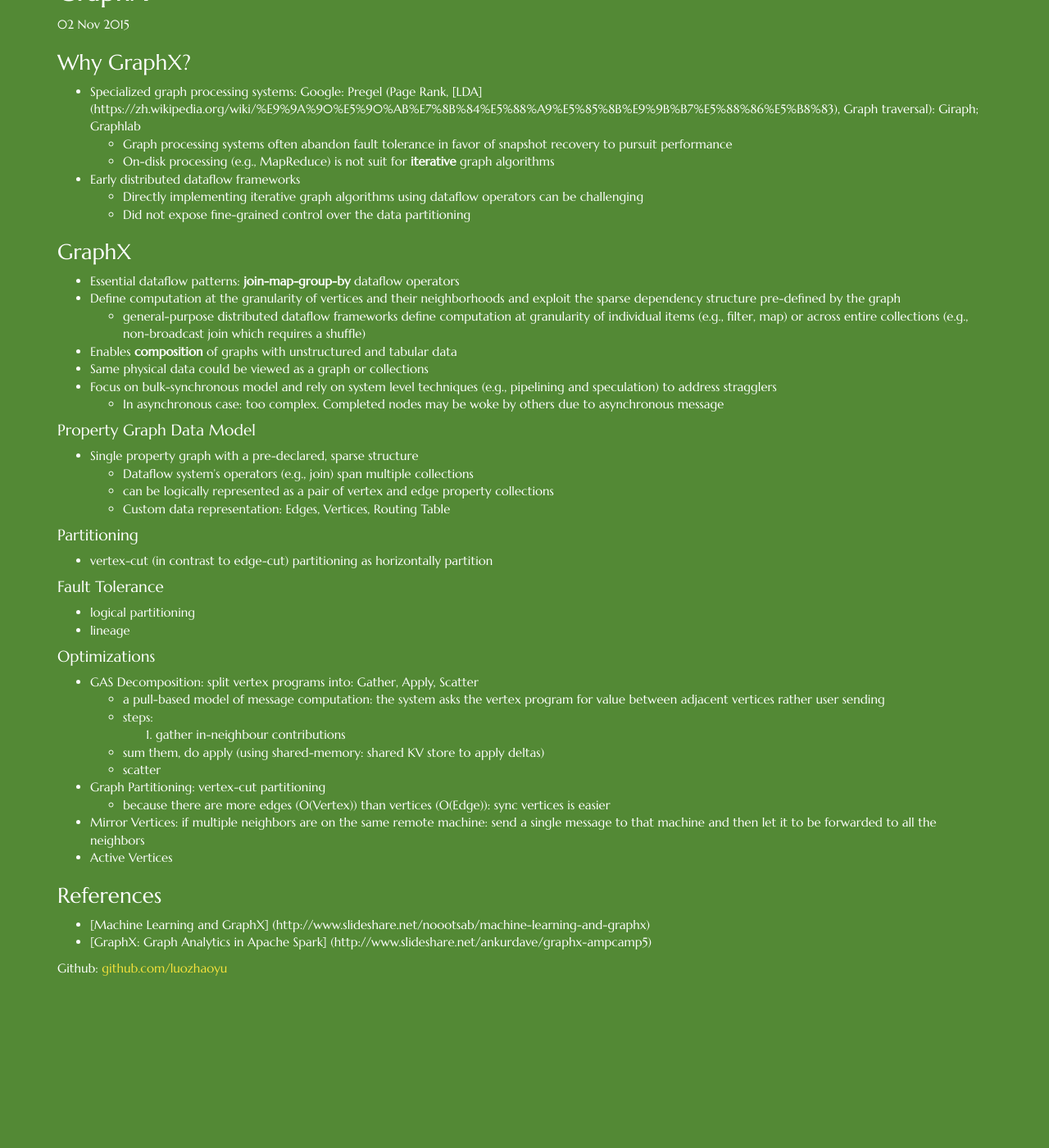
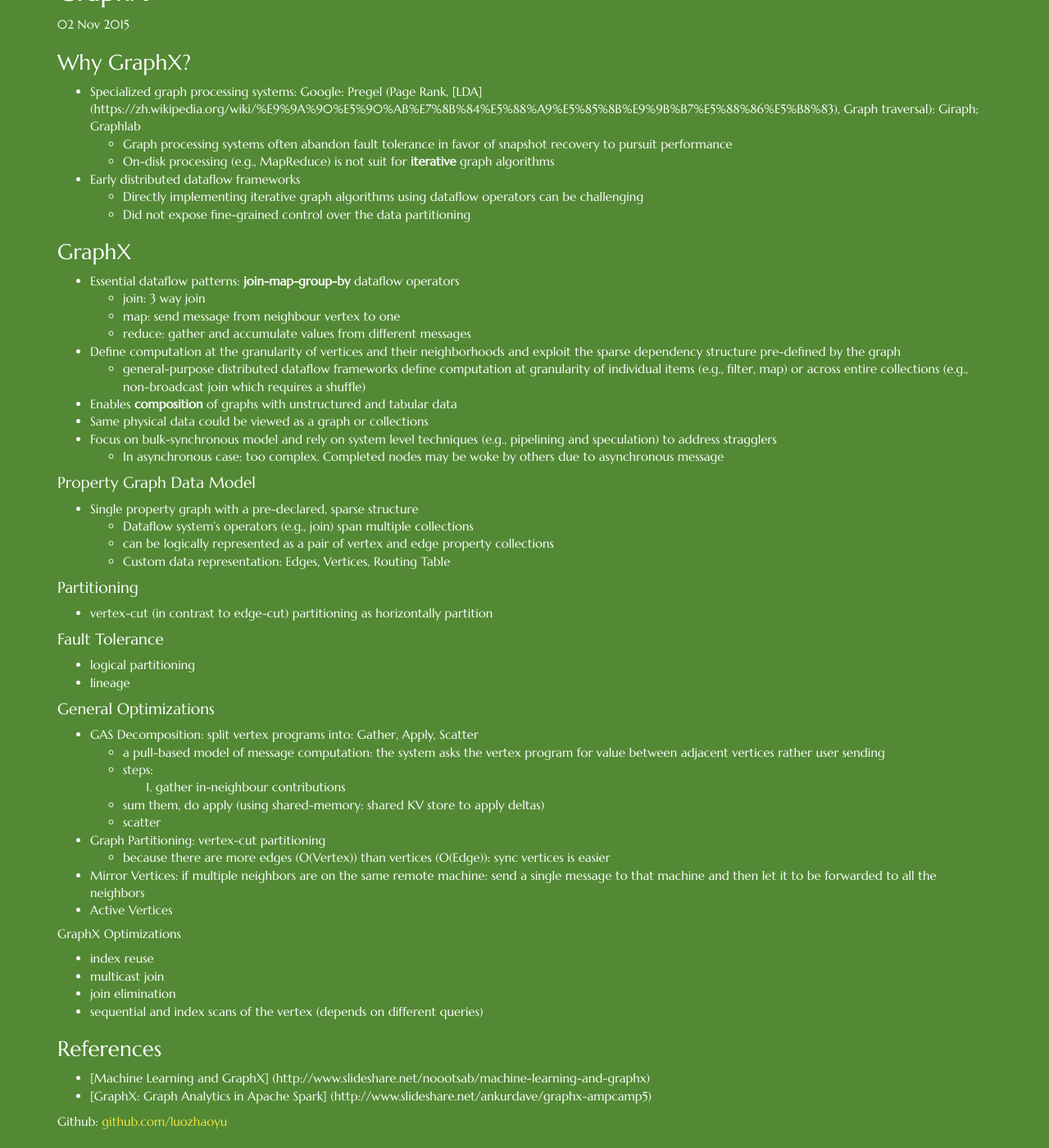
Before and after one commit to luozhaoyu/luozhaoyu.github.io, a Jekyll site: the page built from _posts/2015-11-02-GraphX.md, in a window 1280 px wide and 1400 px high, scrolled down 262 px. Shown: the whole window at 82% size. Built offline with Jekyll 4.4.1, drawn with Linux system fonts in a browser that asks for light colours; nearby versions of some CDN libraries; Markdown is read by kramdown in place of the engine named in the settings; before the commit the page ends 1474 px from its top, so only the background shows below that.

Commit message:
add graphx comparison

```diff
--- a/_posts/2015-11-02-GraphX.md
+++ b/_posts/2015-11-02-GraphX.md
@@ -14,6 +14,9 @@
 
 ### GraphX
 * Essential dataflow patterns: **join-map-group-by** dataflow operators
+    * join: 3 way join
+    * map: send message from neighbour vertex to one
+    * reduce: gather and accumulate values from different messages
 * Define computation at the granularity of vertices and their neighborhoods and exploit the sparse dependency structure pre-defined by the graph
     * general-purpose distributed dataflow frameworks define computation at granularity of individual items (e.g., filter, map) or across entire collections (e.g., non-broadcast join which requires a shuffle)
 * Enables **composition** of graphs with unstructured and tabular data
@@ -34,7 +37,7 @@
 * logical partitioning
 * lineage
 
-#### Optimizations
+#### General Optimizations
 * GAS Decomposition: split vertex programs into: Gather, Apply, Scatter
     * a pull-based model of message computation: the system asks the vertex program for value between adjacent vertices rather user sending
     * steps:
@@ -46,6 +49,12 @@
 * Mirror Vertices: if multiple neighbors are on the same remote machine: send a single message to that machine and then let it to be forwarded to all the neighbors
 * Active Vertices
 
+##### GraphX Optimizations
+* index reuse
+* multicast join
+* join elimination
+* sequential and index scans of the vertex (depends on different queries)
+
 ### References
 * [Machine Learning and GraphX] (http://www.slideshare.net/noootsab/machine-learning-and-graphx)
 * [GraphX: Graph Analytics in Apache Spark] (http://www.slideshare.net/ankurdave/graphx-ampcamp5)
```
Also changed, not shown: _posts/2015-11-09-pregel-like.md (added, +60 -0 lines).
